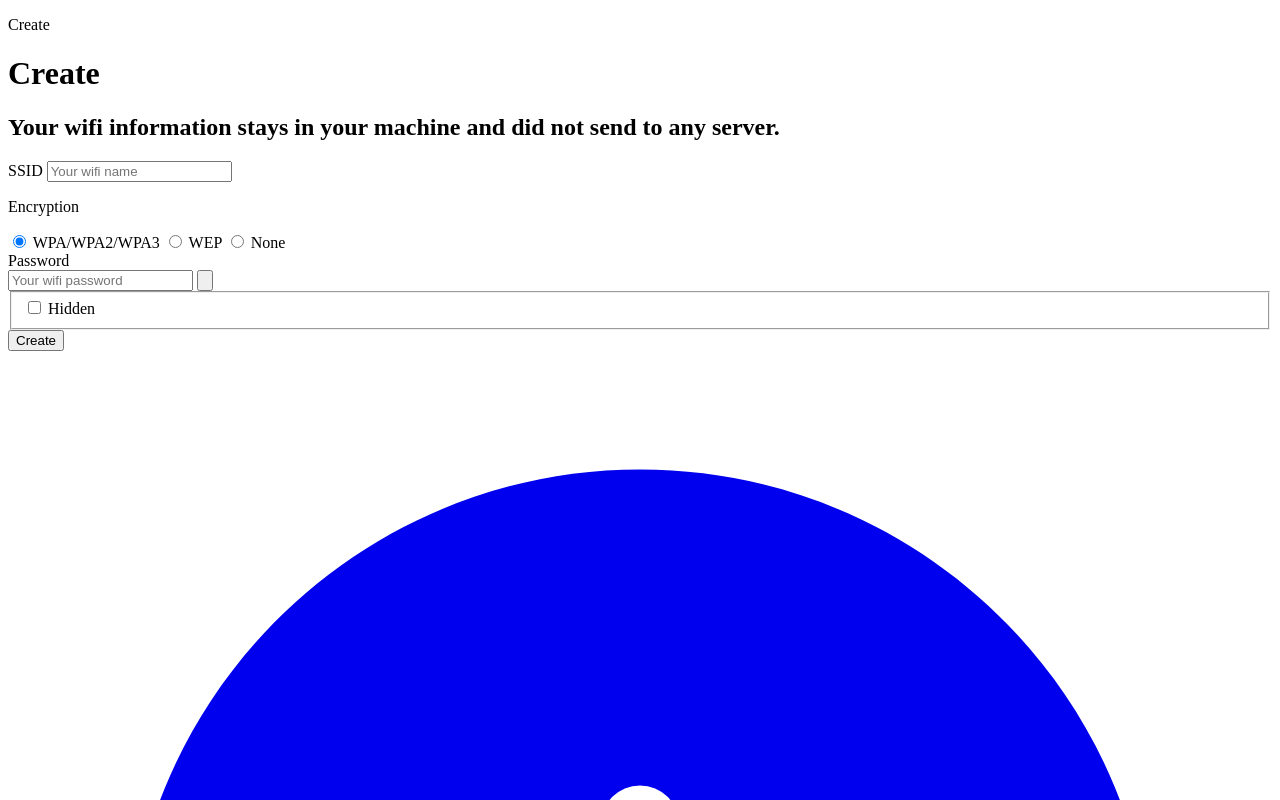
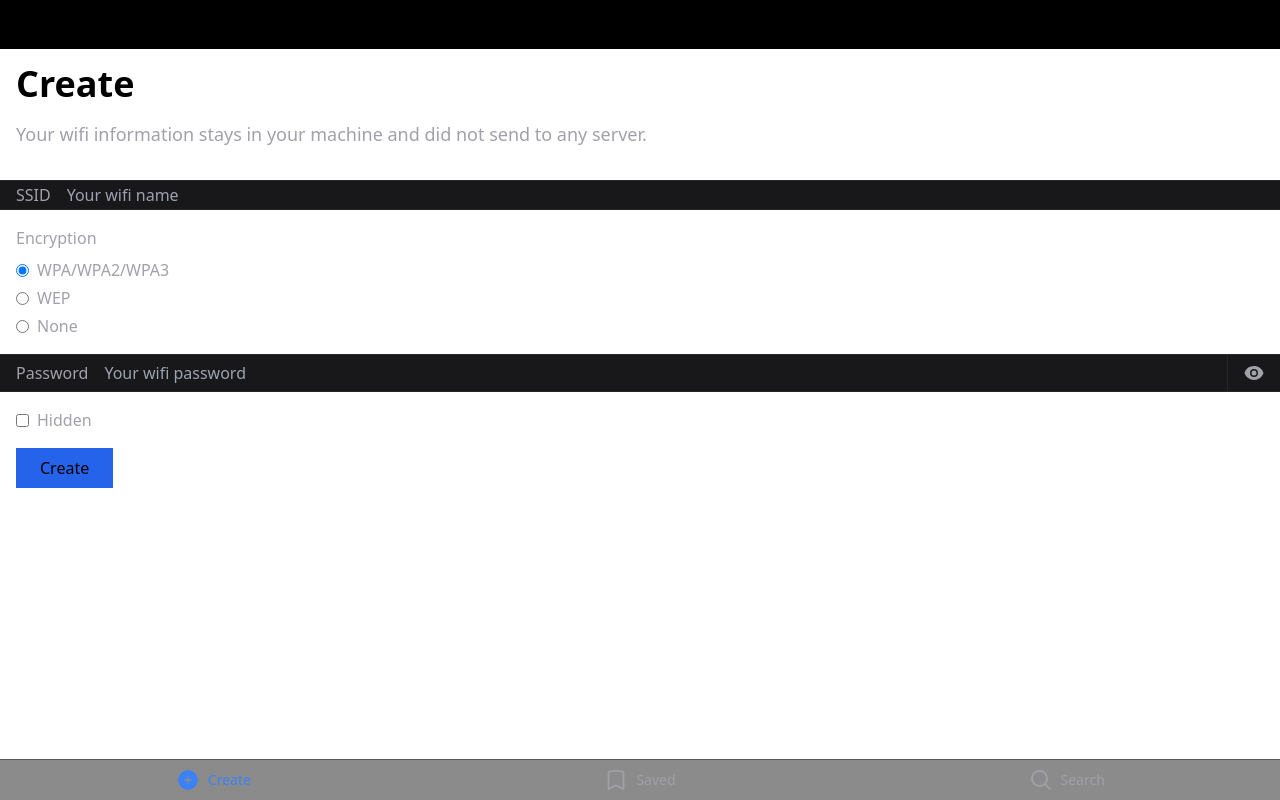
Before and after one commit to Falter-Sky/Qrcode-Wifi, a SvelteKit app: page / in a window 1280 px wide. Shown: the top 800 px of the page. Built offline with nearby package versions, Linux system fonts and the light colour scheme.

Commit message:
Add Tailwind CSS and IBM Plex Sans font-faces to styles.css

```diff
--- a/src/styles.css
+++ b/src/styles.css
@@ -1,3 +1,21 @@
+@tailwind base;
+@tailwind components;
+@tailwind utilities;
+
+@layer base {
+	@font-face {
+		font-family: "IBM Plex Sans";
+		font-weight: 400;
+		src: url("/fonts/IBMPlexSans-Regular.woff") format("woff");
+	}
+
+	@font-face {
+		font-family: "IBM Plex Sans";
+		font-weight: 700;
+		src: url("/fonts/IBMPlexSans-Bold.woff") format("woff");
+	}
+}
+
 body {
 	-webkit-tap-highlight-color: transparent;
 }
```
